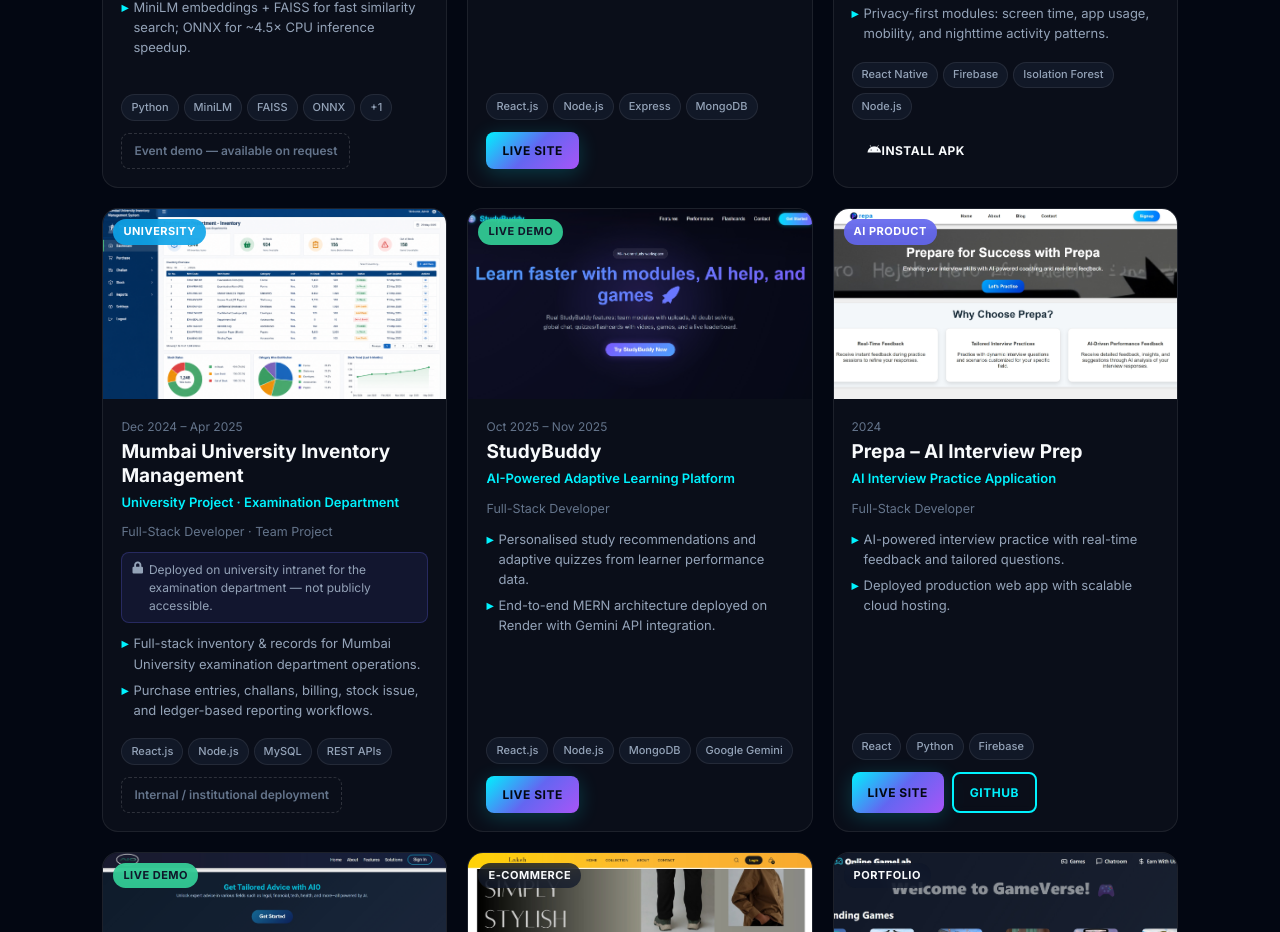
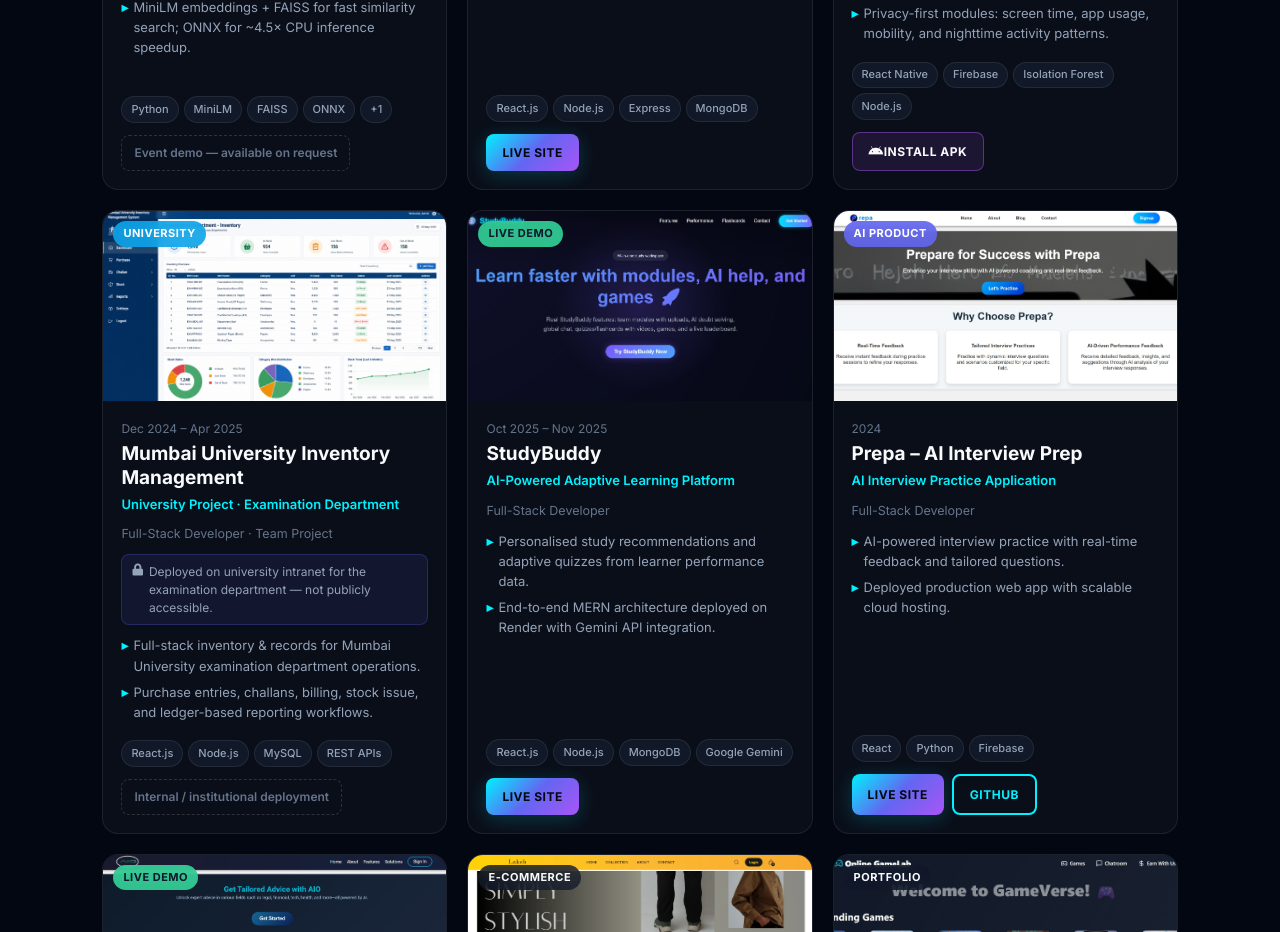
Before and after one commit to shravanbpatel954/my-portfolio-webdeveloper, a React (Create React App) app: page /#/ in a window 1280 px wide. Shown: the part 4500-5432 px from the top of the page. Built offline with nearby package versions, Linux system fonts and the light colour scheme.

Commit message:
Add styles for Install APK button
Added styles for the Install APK button in project cards.

```diff
--- a/src/components/Main/Project.css
+++ b/src/components/Main/Project.css
@@ -459,3 +459,22 @@ body.light .project-modal-overlay {
     grid-template-columns: 1fr;
   }
 }
+/* Install APK button */
+.project-card-v2__actions .btn-install {
+  background: rgba(168, 85, 247, 0.12);
+  border: 1px solid rgba(168, 85, 247, 0.45);
+  color: var(--text-primary);
+  transition: all 0.25s ease;
+}
+
+.project-card-v2__actions .btn-install:hover {
+  background: rgba(168, 85, 247, 0.2);
+  border-color: rgba(168, 85, 247, 0.75);
+  color: var(--text-primary);
+  box-shadow: 0 0 18px rgba(168, 85, 247, 0.2);
+  transform: translateY(-2px);
+}
+
+.project-card-v2__actions .btn-install i {
+  font-size: 1.3rem;
+}
```
